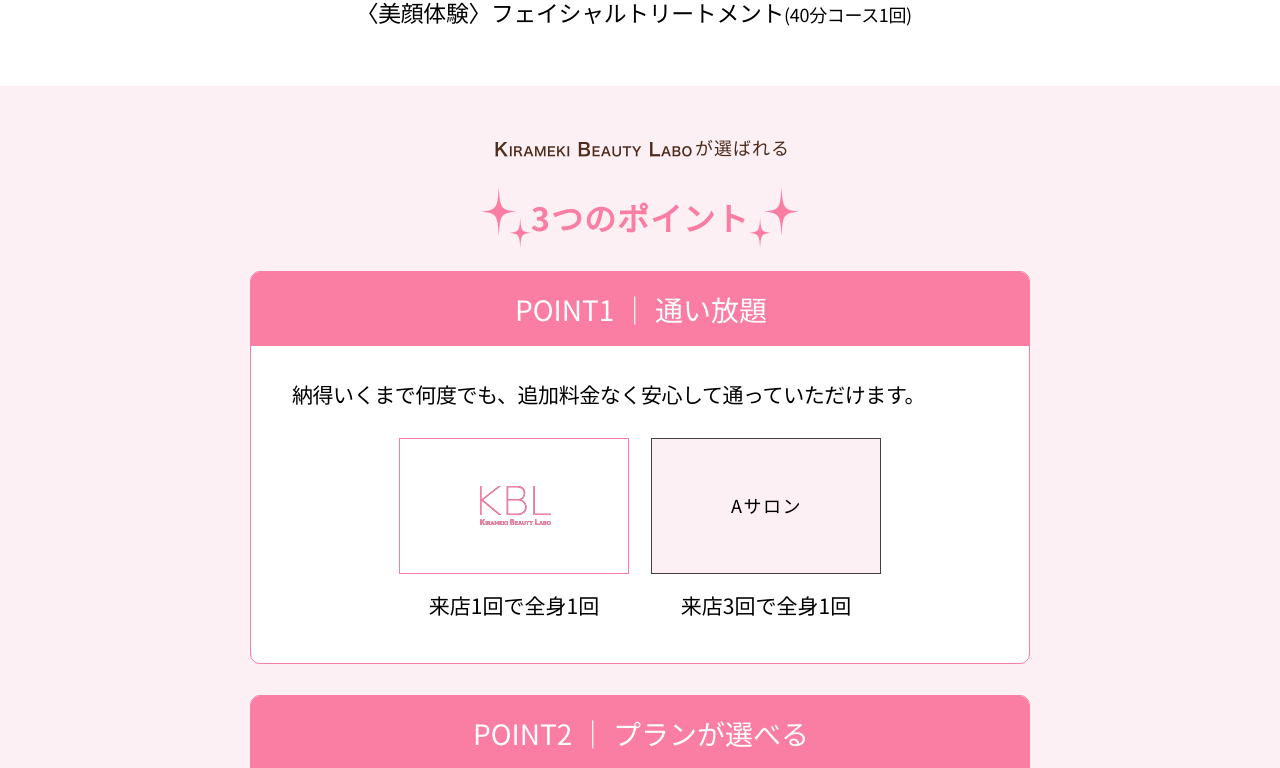
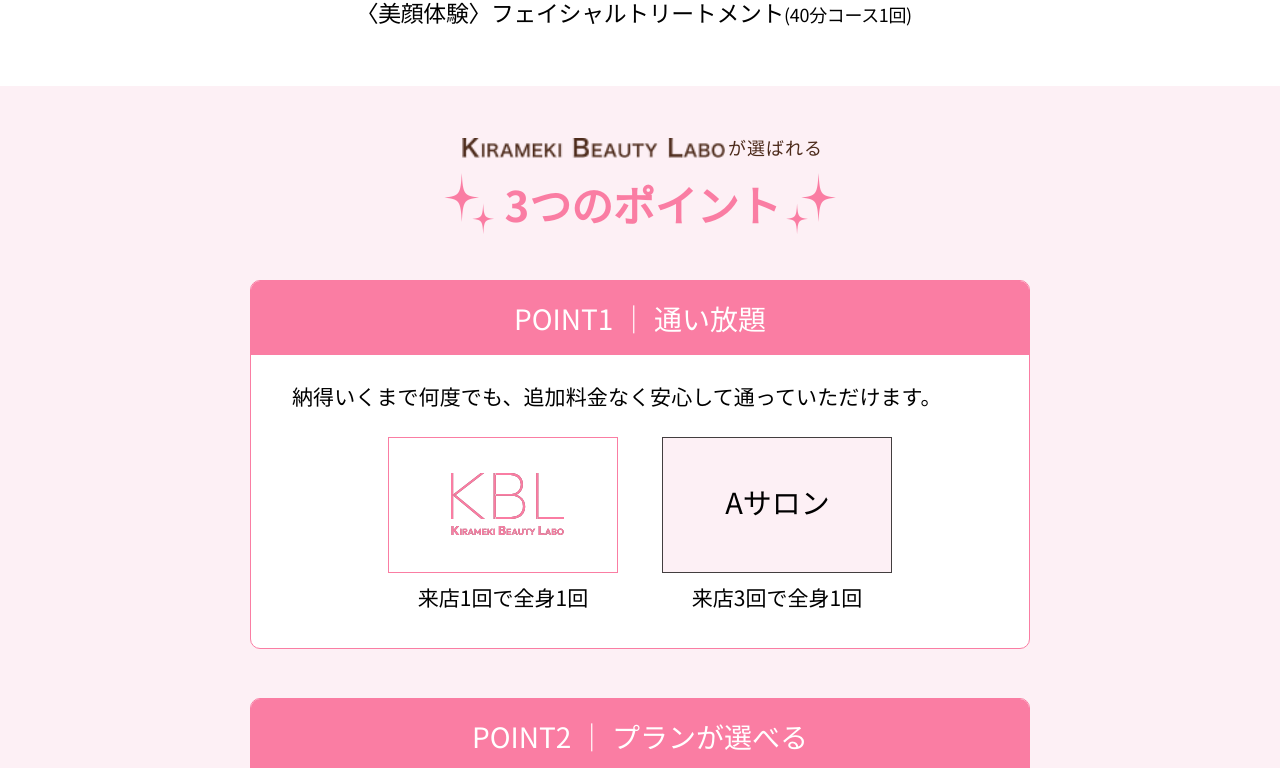
Before and after one commit to yuuboukun/KIRAMEKI-BEAUTY-LABO, a plain HTML site: page index.html in a window 1280 px wide. Shown: the part 1440-2208 px from the top of the page. Drawn offline with nearby package versions, Linux system fonts and the light colour scheme; some packages are replaced by stand-ins of ours.

Commit message:
240825_yuuzou.yamadaのブランチのコミット016

```diff
--- a/assets/style/main.css
+++ b/assets/style/main.css
@@ -127,6 +127,21 @@ html {
     font-weight: bold;
     color: #fa7da3;
     letter-spacing: 0.0625rem;
+}
+
+@media (min-width: 768px) {
+    .section-title__text {
+        font-size: 2.625rem;
+        letter-spacing: -0.0063rem;
+    }
+
+    .section-title__decoration--left {
+        margin-right: 0.625rem;
+    }
+
+    .section-title__decoration--right {
+        margin-left: 0.3125rem;
+    }
 }
 
 /* ヘッダー
@@ -741,11 +756,11 @@ html {
 
 @media (min-width: 768px) {
     .hero__trial-content-title {
-        font-size: 28px;
-        padding-top: 10px;
-        padding-bottom: 14px;
-        margin-top: 48px;
-        margin-bottom: 16px;
+        font-size: 1.75rem;
+        padding-top: 0.625rem;
+        padding-bottom: 0.875rem;
+        margin-top: 3rem;
+        margin-bottom: 1rem;
     }
 }
 
@@ -763,12 +778,12 @@ html {
 }
 
 .hero__trial-time {
-    font-size: 11px;
+    font-size: 0.6875rem;
 }
 
 @media (min-width: 768px) {
     .hero__trial-time {
-        font-size: 17.96px;
+        font-size: 1.1225rem;
     }
 }
 
@@ -776,15 +791,16 @@ html {
 ------------------------------------------ */
 .point {
     background-color: #fdf0f5;
-    padding-top: 39px;
-    padding-bottom: 30px;
-    margin-bottom: 25px;
+    padding-top: 2.4375rem;
+    padding-bottom: 1.875rem;
+    margin-bottom: 1.5625rem;
 }
 
 @media (min-width: 768px) {
     .point {
-        padding-top: 54px;
-        margin-bottom: 62px;
+        padding-top: 3.375rem;
+        padding-bottom: 3.75rem;
+        margin-bottom: 3.875rem;
     }
 }
 
@@ -792,109 +808,143 @@ html {
     display: flex;
     justify-content: center;
     align-items: center;
-    font-size: 18px;
-    margin-bottom: 8px;
-    margin-left: 5px;
-    height: 20px;
+    font-size: 1.125rem;
+    margin-bottom: 0.5rem;
+    margin-left: 0.3125rem;
+    height: 1.25rem;
 }
 
 @media (min-width: 768px) {
     .section__sub-title {
-        margin-bottom: 27px;
+        margin-bottom: 0.8125rem;
+    }
+}
+
+@media (min-width: 768px) {
+    .point__title-image {
+        width: 16.4375rem;
+        margin-bottom: 0.5625rem;
+    }
+
+    .point__title-img {
+        width: 100%;
+        height: auto;
     }
 }
 
 .point__title-text {
-    font-size: 18px;
+    font-size: 1.125rem;
     font-weight: 500;
     color: #4d2b1b;
-    padding-left: 3px;
-    letter-spacing: 1px;
-    padding-bottom: 5px;
+    padding-left: 0.1875rem;
+    letter-spacing: 0.0625rem;
+    padding-bottom: 0.3125rem;
 }
 
 .point__content {
-    width: 350px;
+    width: 21.875rem;
     margin: auto;
 }
 
 @media (min-width: 768px) {
     .point__content {
-        width: 780px;
+        width: 48.75rem;
     }
 }
 
 .point__item {
-    border: 1px solid #fa7da3;
-    border-radius: 10px;
+    border: 0.0625rem solid #fa7da3;
+    border-radius: 0.625rem;
     background-color: #fff;
     overflow: hidden;
 }
 
 .point__free-pass {
-    margin-top: 23px;
-    margin-bottom: 31px;
+    margin-top: 1.4375rem;
+    margin-bottom: 1.9375rem;
+}
+
+@media (min-width: 768px) {
+    .point__free-pass {
+        margin-top: 2.875rem;
+        margin-bottom: 49px;
+    }
 }
 
 .point__item-title {
-    height: 45px;
+    height: 2.8125rem;
     background-color: #fa7da3;
     display: flex;
     justify-content: center;
     align-items: center;
-    font-size: 18px;
+    font-size: 1.125rem;
     color: #fff;
     font-weight: 400;
-    padding-left: 2px;
-    margin-bottom: 3px;
+    padding-left: 0.125rem;
+    margin-bottom: 0.1875rem;
 }
 
 @media (min-width: 768px) {
     .point__item-title {
-        font-size: 28px;
-        height: 74px;
+        font-size: 1.75rem;
+        height: 4.625rem;
+        padding-right: 0.125rem;
     }
 }
 
 .point__item-text {
-    margin-top: 15px;
-    margin-right: 15px;
-    margin-left: 21px;
-    font-size: 14px;
+    margin-top: 0.9375rem;
+    margin-right: 0.9375rem;
+    margin-left: 1.3125rem;
+    font-size: 0.875rem;
     line-height: 1.4714;
 }
 
 @media (min-width: 768px) {
     .point__item-text {
-        margin-top: 33px;
-        margin-right: 39px;
-        margin-left: 41px;
-        font-size: 21px;
+        margin-top: 1.5625rem;
+        margin-right: 2.4375rem;
+        margin-left: 2.5625rem;
+        font-size: 1.3125rem;
+        line-height: 2.0313rem;
+        letter-spacing: 0.0063rem;
     }
 }
 
 .point__item-text--first {
-    letter-spacing: -0.44px;
+    letter-spacing: -0.0275rem;
+}
+
+@media (min-width: 768px) {
+    .point__item-text--first {
+        letter-spacing: 0.0063rem;
+    }
 }
 
 .point__item-course {
     display: flex;
     justify-content: center;
-    gap: 22px;
+    gap: 1.375rem;
+}
+
+@media (min-width: 768px) {
+    .point__item-course {
+        gap: 2.75rem;
+    }
 }
 
 .point__item-course-desc {
-    font-size: 14px;
-    margin-top: 5px;
-    margin-bottom: 17px;
+    font-size: 0.875rem;
+    margin-top: 0.3125rem;
+    margin-bottom: 1.0625rem;
     text-align: center;
 }
 
 @media (min-width: 768px) {
     .point__item-course-desc {
-        font-size: 21px;
-        margin-top: 16px;
-        margin-bottom: 43px;
+        font-size: 1.3125rem;
+        margin-top: 0.5625rem;
+        margin-bottom: 2.25rem;
     }
 }
 
@@ -912,7 +962,13 @@ html {
     .point__item-box {
         width: 230px;
         height: 136px;
-        margin-top: 28px;
+        margin-top: 25px;
+    }
+
+    .point__item-box img {
+        width: 116px;
+        margin-left: 5px;
+        margin-bottom: 3px;
     }
 }
 
@@ -930,8 +986,22 @@ html {
     padding-bottom: 1px;
 }
 
+@media (min-width: 768px) {
+    .point__item-course--salon {
+        font-size: 29px;
+        letter-spacing: 0;
+        padding-bottom: 8px;
+    }
+}
+
 .point__choose-plan {
     margin-bottom: 30px;
+}
+
+@media (min-width: 768px) {
+    .point__choose-plan {
+        margin-bottom: 48px;
+    }
 }
 
 .point__item-plan-title {
@@ -946,8 +1016,14 @@ html {
 @media (min-width: 768px) {
     .point__item-plan-title {
         font-size: 24px;
-        margin-top: 13px;
-        margin-bottom: 24px;
+        margin-top: 22px;
+        margin-bottom: 20px;
+    }
+
+    .point__part-title {
+        margin-top: 55px;
+        letter-spacing: -0.1px;
+        padding-left: 3px;
     }
 }
 
@@ -961,8 +1037,8 @@ html {
 
 @media (min-width: 768px) {
     .point__whole-img {
-        width: 533px;
-        margin-bottom: 62px;
+        width: 585px;
+        padding-left: 28px;
     }
 }
 
@@ -978,7 +1054,7 @@ html {
 
 @media (min-width: 768px) {
     .point__part-images {
-        margin-bottom: 38px;
+        margin-bottom: 33px;
     }
 }
 
@@ -999,8 +1075,12 @@ html {
 
 @media (min-width: 768px) {
     .point__support-text {
-        margin-top: 34px;
-        margin-bottom: 21px;
+        margin-top: 27px;
+        margin-bottom: 29px;
+    }
+
+    .point__support-title {
+        padding-left: 7px;
     }
 }
 
--- a/index.html
+++ b/index.html
@@ -152,7 +152,7 @@
             <!-- ３つのポイント -->
             <section class="point">
                 <div class="point__title">
-                    <div class="section__sub-title"><img src="assets/image/Kirameki_Beauty_Labo.png" alt="Kirameki_Beauty_Labo"><span class="point__title-text">が選ばれる</span></div>
+                    <div class="section__sub-title"><span class="point__title-image"><img src="assets/image/Kirameki_Beauty_Labo.png" alt="Kirameki_Beauty_Labo" class="point__title-img"></span><span class="point__title-text">が選ばれる</span></div>
                     <div class="section-title">
                         <picture class="section-title__decoration section-title__decoration--left">
                             <source media="(min-width: 768px)" srcset="assets/image/decoration_left_pc.png">
@@ -170,7 +170,7 @@
 
                 <div class="point__content">
                     <div class="point__item point__free-pass">
-                        <h3 class="point__item-title">
+                        <h3 class="point__item-title point__free-title">
                             POINT1 ｜ 通い放題
                         </h3>
                         <div class="point__item-body">
@@ -201,7 +201,7 @@
                     <!-- /.point__item point__free-pass -->
 
                     <div class="point__item point__choose-plan">
-                        <h3 class="point__item-title">
+                        <h3 class="point__item-title point__choose-plan-title">
                             POINT2 ｜ プランが選べる
                         </h3>
                         <div class="point__item-body">
@@ -218,7 +218,7 @@
                                 </picture>
                             </div>
                             <div class="point__item-plan">
-                                <div class="point__item-plan-title">
+                                <div class="point__item-plan-title point__part-title">
                                     部分脱毛プラン
                                 </div>
                                 <div class="point__part-images">
@@ -254,7 +254,7 @@
                     <!-- /.point__item point__choose-plan -->
 
                     <div class="point__item point__support">
-                        <h3 class="point__item-title">
+                        <h3 class="point__item-title point__support-title">
                             POINT3 ｜ 安心のサポート
                         </h3>
                         <div class="point__item-body">
```
